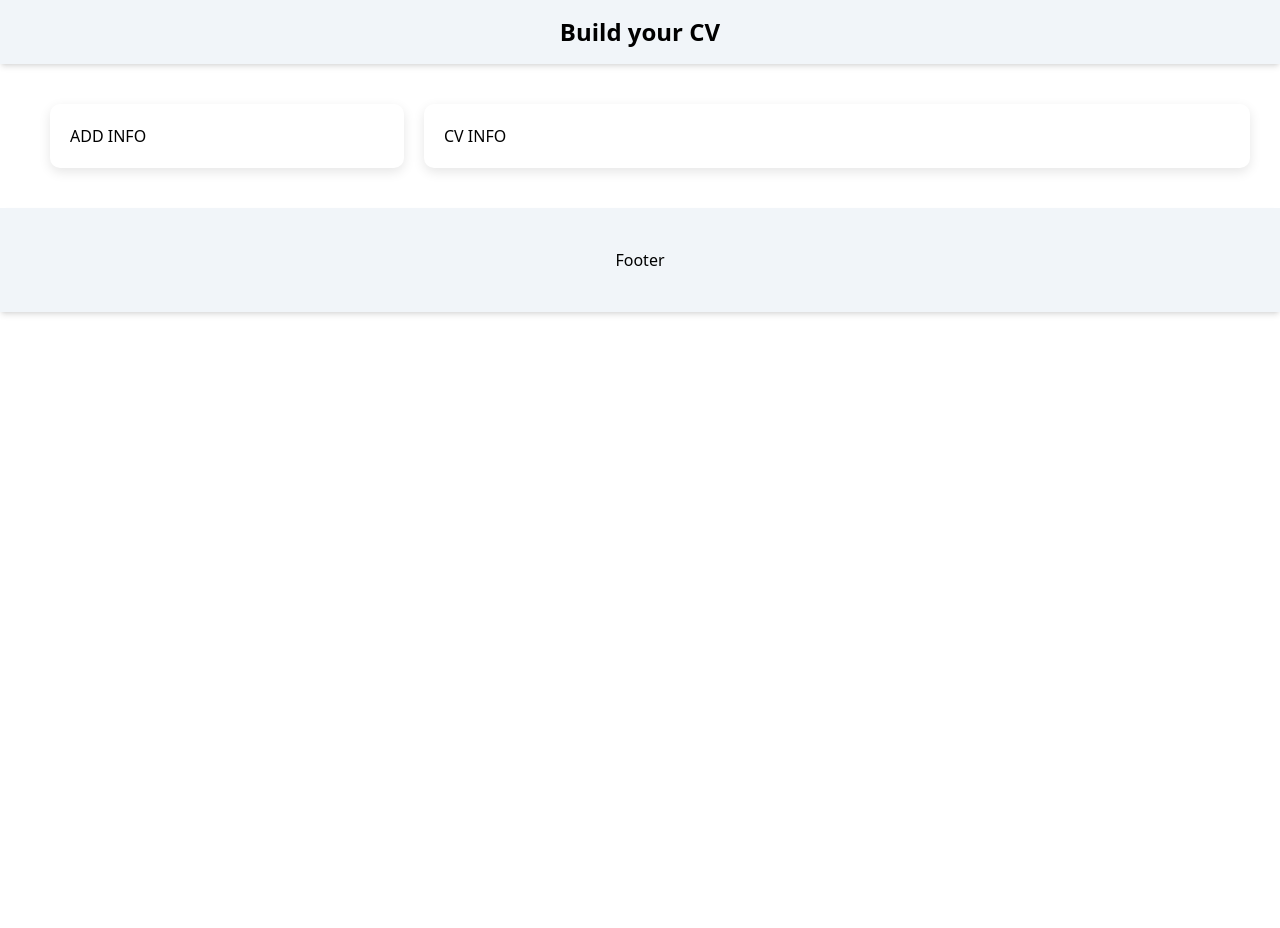
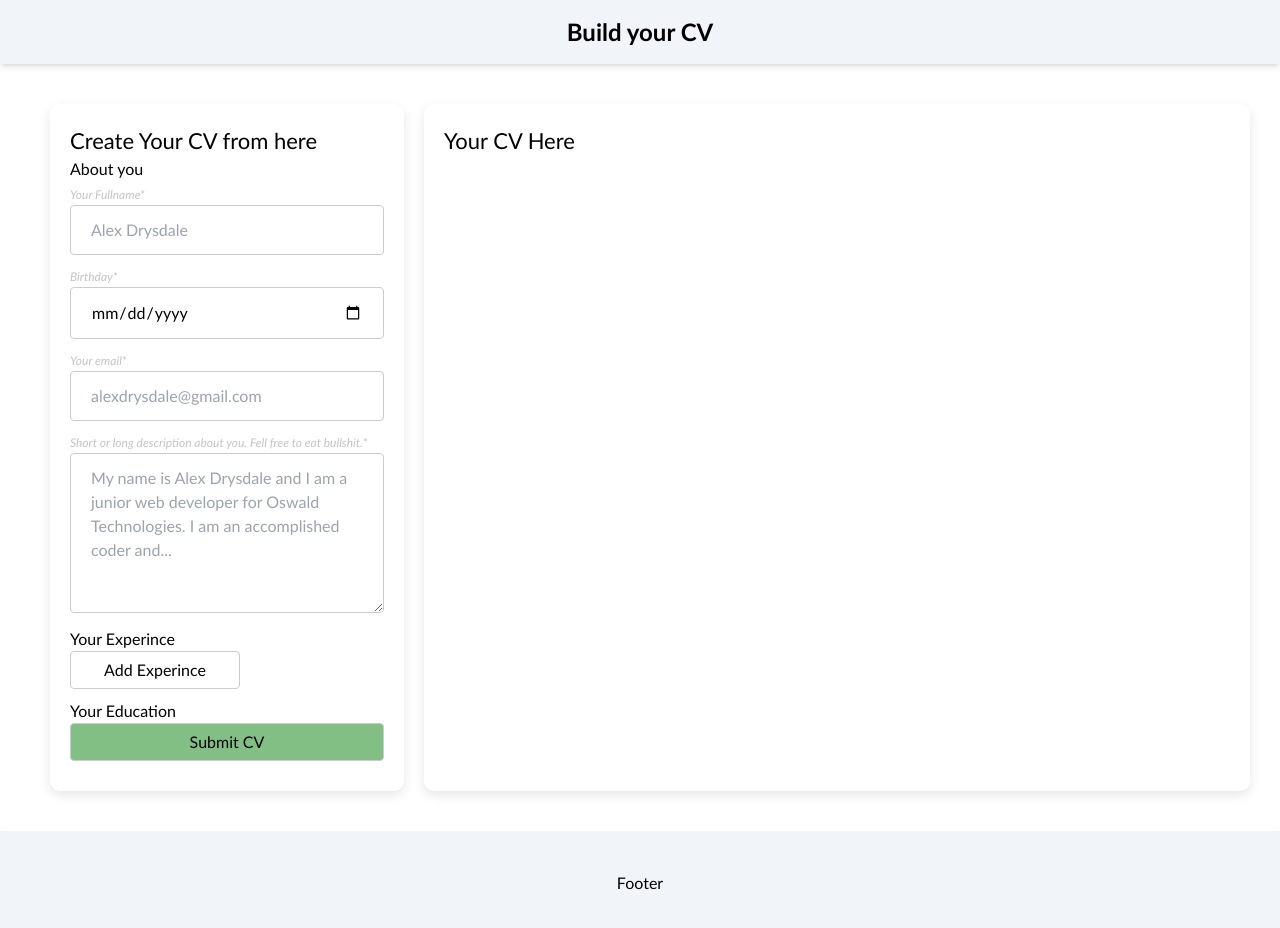
Before and after one commit to iacoberik/reactCV, a React (Vite) app: page / in a window 1280 px wide. Shown: the top 928 px of the page. Before the commit the page ends 800 px from the top, so only its background shows below. Built offline with nearby package versions, Linux system fonts and the light colour scheme.

Commit message:
Multiple Experience Form Added + Style

```diff
--- a/src/components/Body.js
+++ b/src/components/Body.js
@@ -1,13 +1,12 @@
+import CvCreator from "./CvCreator";
+import CvInfo from "./CvInfo";
+
 const Body = () => {
   return (
     <div className="pane-content">
       <div className="body-content">
-        <section>
-          <p>ADD INFO</p>
-        </section>
-        <section>
-          <p>CV INFO</p>
-        </section>
+        <CvCreator />
+        <CvInfo />
       </div>
     </div>
   );
--- /dev/null
+++ b/src/components/CvCreator.js
@@ -0,0 +1,87 @@
+import { useState } from "react";
+import ExperienceForm from "./ExperienceFrom";
+
+const CvCreator = () => {
+  const [experienceForms, setExperienceForms] = useState([]);
+  const [expLength, setExpLength] = useState(0);
+  console.log(experienceForms);
+
+  const addExperience = () => {
+    const newExperienceForms = [
+      ...experienceForms,
+      <ExperienceForm
+        key={expLength}
+        onRemove={() => removeExperienceForm(expLength)}
+      />,
+    ];
+    setExperienceForms(newExperienceForms);
+    setExpLength(expLength + 1);
+  };
+
+  const removeExperienceForm = (indexToRemove) => {
+    const newExperienceForms = experienceForms.filter(
+      (item) => item.key !== indexToRemove
+    );
+    setExperienceForms(newExperienceForms);
+  };
+
+  return (
+    <section className="cv-creator">
+      <h2 className="heading">Create Your CV from here</h2>
+      <div className="form-container">
+        <div className="about-form">
+          <h3>About you</h3>
+          <label htmlFor="fullname" className="info-form">
+            Your Fullname*
+          </label>
+          <input id="fullname" type="text" placeholder="Alex Drysdale"></input>
+          <label htmlFor="birthday" className="info-form">
+            Birthday*
+          </label>
+          <input id="birthday" type="date" className="block"></input>
+          <label htmlFor="email" className="info-form">
+            Your email*
+          </label>
+          <input
+            id="email"
+            type="text"
+            placeholder="alexdrysdale@gmail.com"
+          ></input>
+          <labe htmlFor="about" className="info-form">
+            Short or long description about you. Fell free to eat bullshit.*
+          </labe>
+          <textarea
+            id="about"
+            name="about-input"
+            placeholder="My name is Alex Drysdale and I am a junior web developer for Oswald Technologies. I am an accomplished coder and..."
+          ></textarea>
+        </div>
+        <div className="experince-form">
+          <h3>Your Experince</h3>
+          {experienceForms.map((form) => (
+            <div key={form.key}>
+              {form}
+              <button
+                className="primary-btn"
+                onClick={() => removeExperienceForm(form.key)}
+              >
+                Remove Experience
+              </button>
+            </div>
+          ))}
+          <button className="primary-btn" onClick={addExperience}>
+            Add Experince
+          </button>
+          <label></label>
+        </div>
+        <div className="education-form">
+          <h3>Your Education</h3>
+          <label></label>
+        </div>
+      </div>
+      <button className="primary-btn submit">Submit CV</button>
+    </section>
+  );
+};
+
+export default CvCreator;
--- /dev/null
+++ b/src/components/CvInfo.js
@@ -0,0 +1,7 @@
+export default function CvInfo() {
+  return (
+    <section className="cv-info">
+      <h2 className="heading">Your CV Here</h2>
+    </section>
+  );
+}
--- /dev/null
+++ b/src/components/ExperienceFrom.js
@@ -0,0 +1,30 @@
+export default function ExperienceForm({ onRemove }) {
+  return (
+    <>
+      <label htmlFor="companyName" className="info-form">
+        Company Name*
+      </label>
+      <input id="companyName" type="text" placeholder="WebTech"></input>
+      <label htmlFor="startDate" className="info-form">
+        From*
+      </label>
+      <input id="startDate" type="date" className="block"></input>
+      <label htmlFor="endDate" className="info-form">
+        Until*
+      </label>
+      <input id="endDate" type="date" className="block"></input>
+      <label htmlFor="role" className="info-form">
+        Your role*
+      </label>
+      <input id="role" type="text" placeholder="WebDev"></input>
+      <labe htmlFor="job-description" className="info-form">
+        Short job description.*
+      </labe>
+      <textarea
+        id="job-description"
+        name="about-input"
+        placeholder="My name is Alex Drysdale and I am a junior web developer for Oswald Technologies. I am an accomplished coder and..."
+      ></textarea>
+    </>
+  );
+}
--- a/style.css
+++ b/style.css
@@ -6,6 +6,7 @@
     margin: 0;
     padding: 0;
     box-sizing: border-box;
+    font-family: 'Gill Sans', 'Gill Sans MT', Calibri, 'Trebuchet MS', sans-serif;
 }
 
 #root {
@@ -29,7 +30,7 @@ footer {
     padding: 20px;
 }
 
-@media screen and (max-width: 768px) {
+@media screen and (max-width: 1024px) {
     .body-content {
         grid-template-columns: 1fr;
     }
@@ -45,3 +46,68 @@ footer {
     margin: 0 auto;
     padding: 40px 20px;
 }
+
+h2.heading {
+    font-size: 22px;
+    font-weight: 500;
+
+}
+
+input[type=text], textarea, input[type=date],
+select {
+    width: 100%;
+    padding: 12px 20px;
+    margin: 8px 0;
+    display: inline-block;
+    border: 1px solid #ccc;
+    border-radius: 4px;
+    margin-top: 0;
+}
+
+.primary-btn {
+    padding: 6px 12px;
+    border: 1px solid #ccc;
+    border-radius: 4px;
+    transition: 0.2s ease-in-out;
+    margin-bottom: 10px;
+    min-width: 170px
+}
+
+.primary-btn.submit {
+    width: 100%;
+    background-color: #45a049ac;
+}
+.primary-btn.submit:hover {
+    background-color: #45a049;
+}
+
+.primary-btn:hover {
+    background-color: #f9f7f7;
+}
+
+textarea {
+    min-height: 20vh;
+    margin-top: 0;
+}
+
+input[type=submit] {
+    width: 100%;
+    background-color: #4CAF50;
+    color: white;
+    padding: 14px 20px;
+    margin: 8px 0;
+    border: none;
+    border-radius: 4px;
+    cursor: pointer;
+}
+
+input[type=submit]:hover {
+    background-color: #45a049;
+}
+
+.info-form {
+    font-style: italic;
+    font-weight: 100;
+    color: #c4c4c4;
+    font-size: 12px;
+}
```
